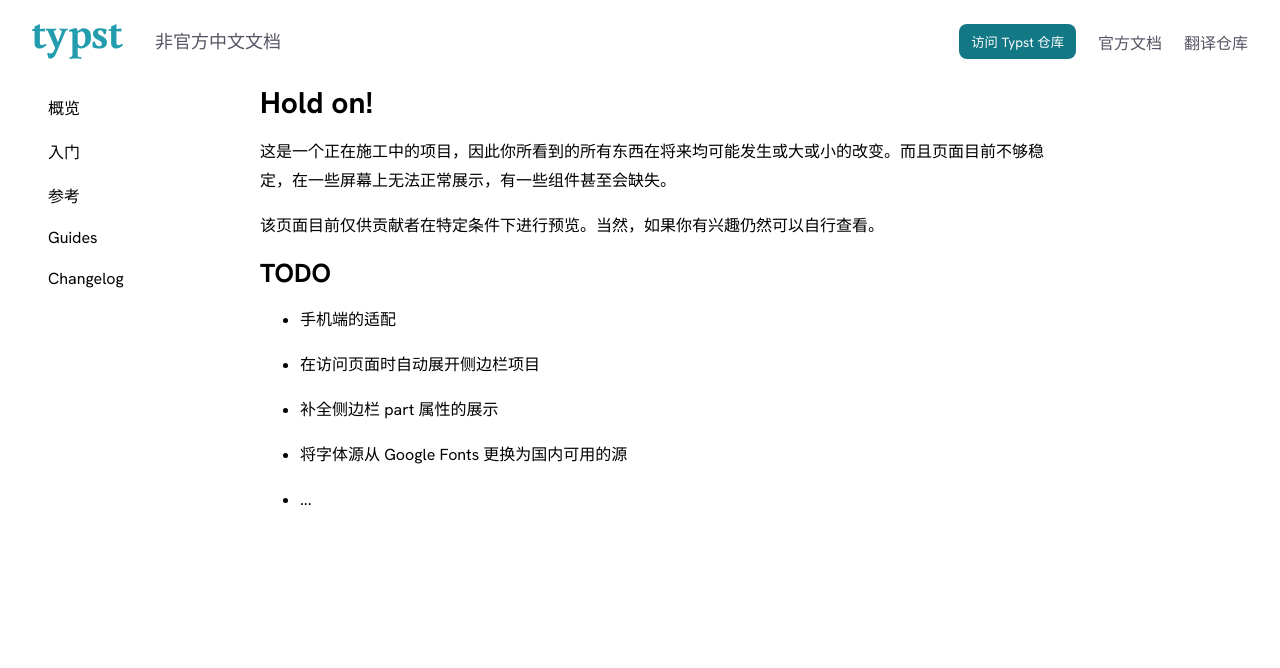
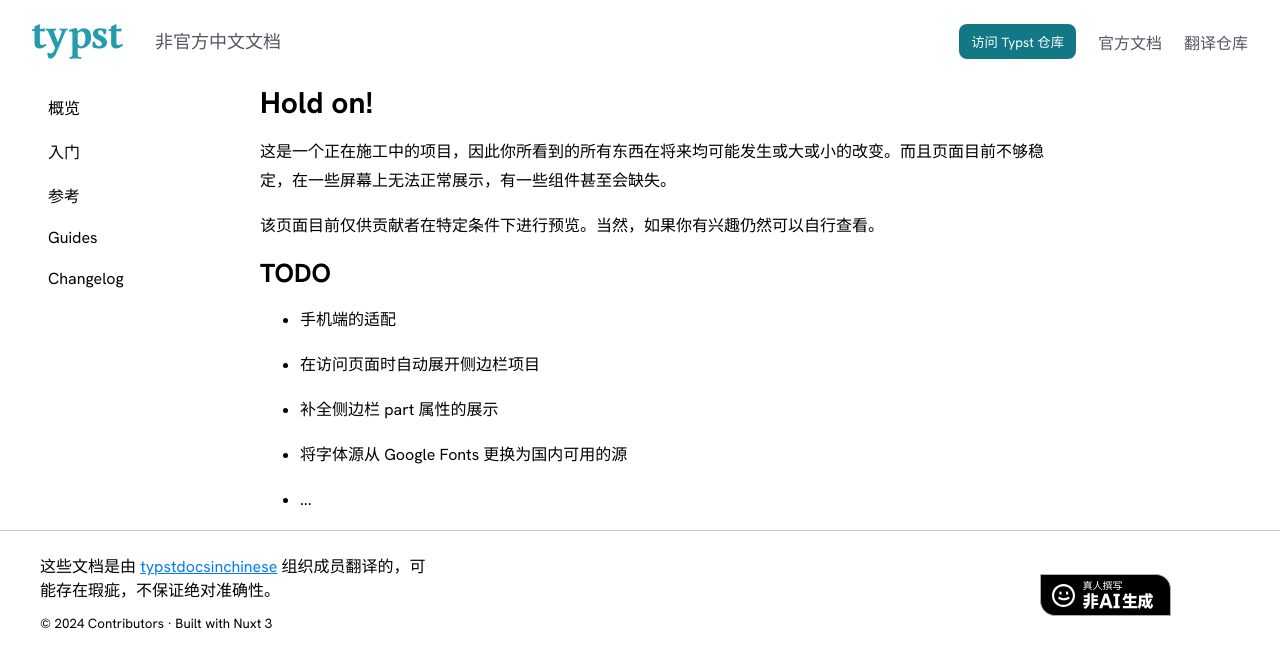
Before and after one commit to typstdocsinchinese/typstdocsinchinese.github.io, a Nuxt app: page / in a window 1280 px wide. Shown: the top 668 px of the page. Built offline with nearby package versions, Linux system fonts and the light colour scheme; some icons are missing.

Commit message:
feat: add footer

```diff
--- /dev/null
+++ b/components/footer.vue
@@ -0,0 +1,45 @@
+<template>
+  <footer>
+    <div class="wrapper">
+      <div class="left">
+        <p>这些文档是由 <a href="https://github.com/typstdocsinchinese" target="_blank">typstdocsinchinese</a> 组织成员翻译的，可能存在瑕疵，不保证绝对准确性。</p>
+        <p><small>&copy; {{ new Date().getFullYear() }} Contributors · Built with Nuxt 3</small></p>
+      </div>
+      <div class="spacer"/>
+      <div class="right">
+        <img draggable="false" src="/written-by-human-not-by-ai.svg" alt="not-by-ai">
+      </div>
+    </div>
+  </footer>
+</template>
+
+<style lang="scss">
+footer {
+  padding: 16px;
+  border-top: 1px solid rgba(0, 0, 0, .21);
+
+  .wrapper {
+    max-width: 1200px;
+    margin: 0 auto;
+    display: flex;
+    align-self: flex-start;
+  }
+
+  .left {
+    max-width: 400px;
+  }
+
+  p {
+    margin: 8px 0;
+    line-height: 1.5;
+  }
+
+  .right {
+    display: flex;
+    align-items: center;
+    min-width: 200px;
+  }
+}
+</style>
+<script setup lang="ts">
+</script>
--- a/layouts/default.vue
+++ b/layouts/default.vue
@@ -9,6 +9,7 @@
       <toc/>
     </client-only>
   </main>
+  <Footer/>
 </template>
 
 <script lang="ts" setup>
```
Also changed, not shown: public/written-by-human-not-by-ai.svg (added).
